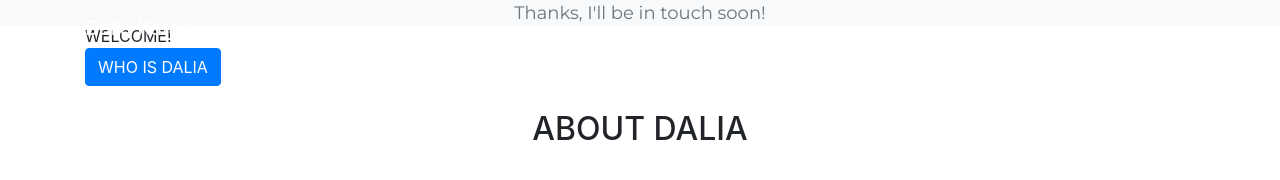
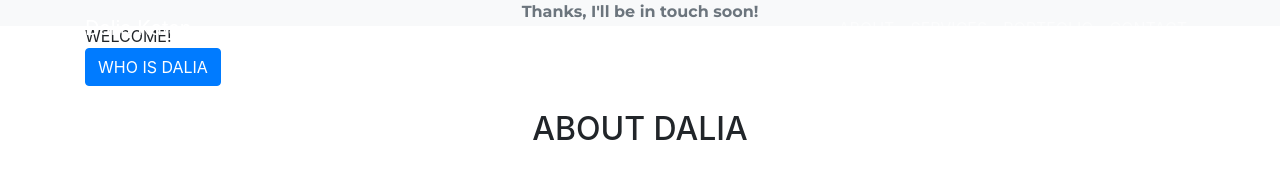
Before and after one commit to dalkat/dalkat.github.io, a Jekyll site: the page built from thanks.md, in a window 1280 px wide. Shown: the top 180 px of the page. Built offline with Jekyll 4.4.1, drawn with Linux system fonts in a browser that asks for light colours; nearby versions of some CDN libraries; some web fonts are replaced; library files that are not in the unit come from our copies.

Commit message:
thanks 2

```diff
--- a/_layouts/default.html
+++ b/_layouts/default.html
@@ -152,7 +152,7 @@
 
     {% assign ws = '' %}
     {%- if page.layout == 'thanks' -%}
-     <div class="text-muted" style="z-index: 99; position: absolute; right: 0; top: 0; background-color: #f8f9fa; width: 100%; height: 26px; padding: 0px; color: white; text-align:center; font-size:18px; font-family: 'Montserrat', 'Helvetica Neue', Helvetica, Arial, sans-serif;">Thanks, I'll be in touch soon!</div>
+     <div class="text-muted" style="z-index: 99; position: absolute; right: 0; top: 0; background-color: #f8f9fa; width: 100%; height: 26px; padding: 0px; color: white; text-align:center; font-size:16px; font-family: 'Montserrat', 'Helvetica Neue', Helvetica, Arial, sans-serif; font-weight:bold;">Thanks, I'll be in touch soon!</div>
 
     {%- endif -%}
 
```
